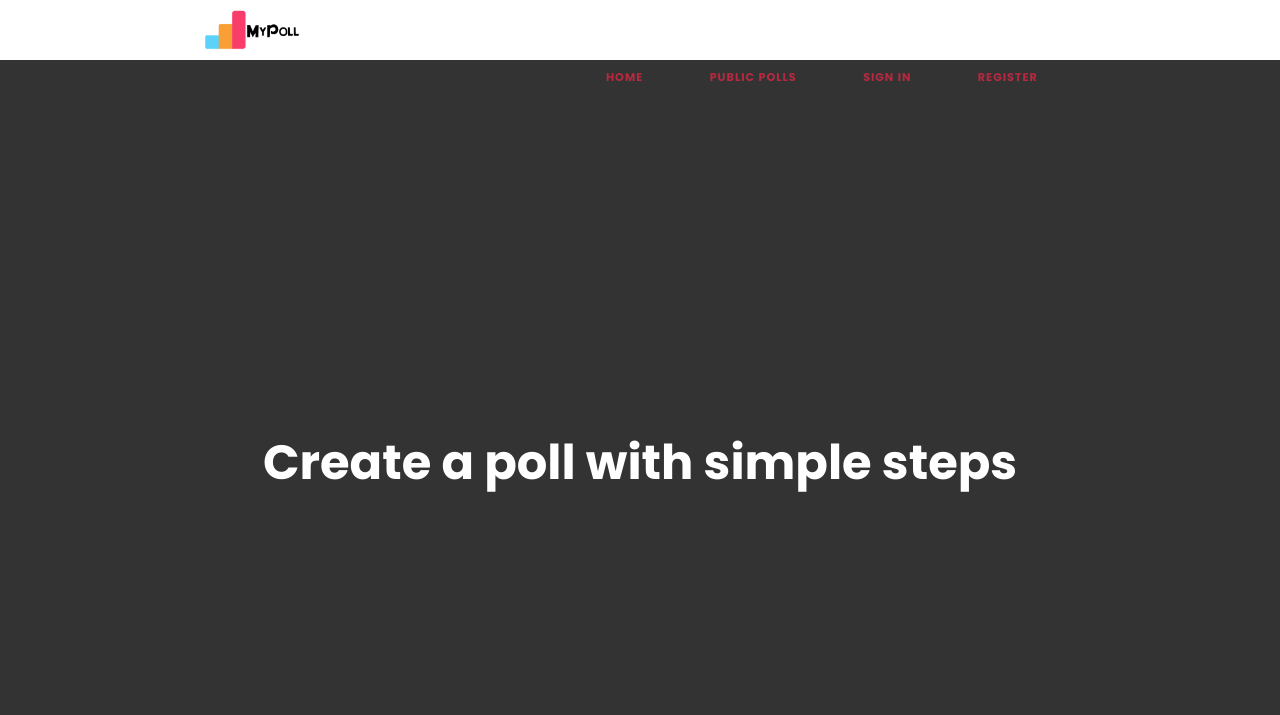
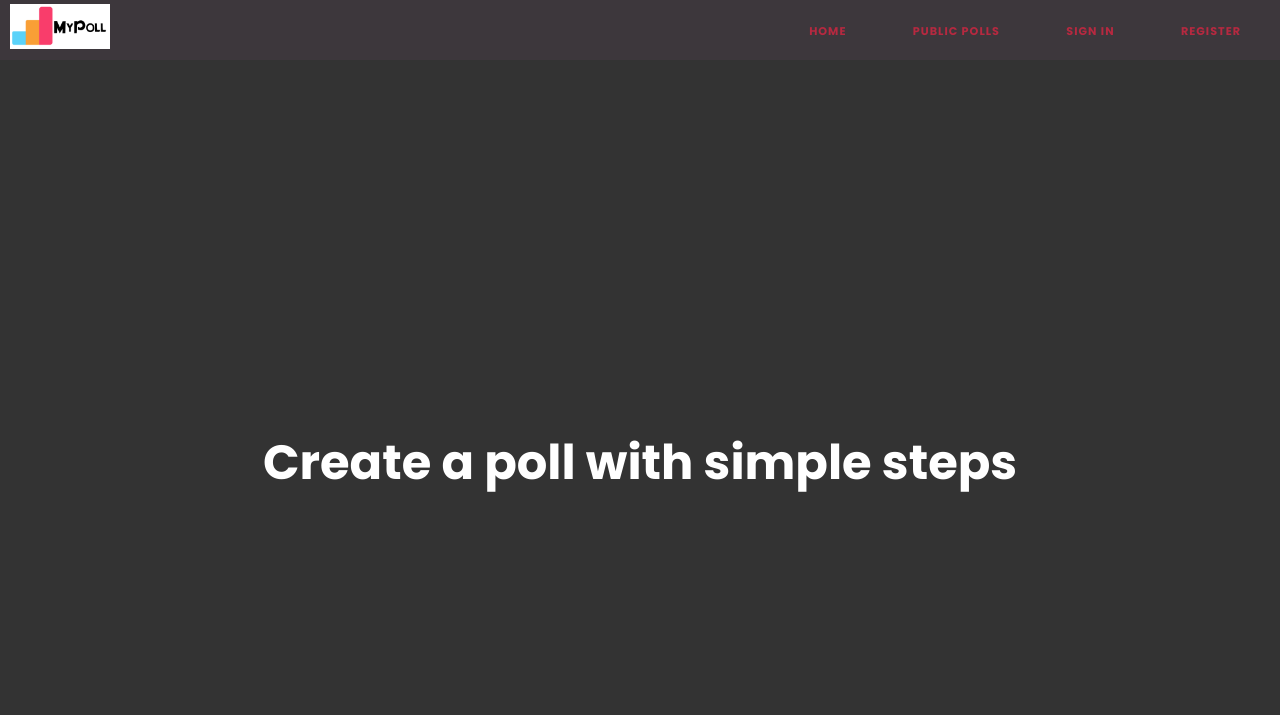
Before and after one commit to altenen-dev/Pollify, a PHP site: page / in a window 1280 px wide. Shown: the top 715 px of the page. Run offline with PHP 8.4, Linux system fonts and the light colour scheme; data that the repository does not hold is empty; some libraries are stand-ins or nearby versions.

Commit message:
fixed navbar

```diff
--- a/css/style.css
+++ b/css/style.css
@@ -21,14 +21,11 @@
   gap: 0.25rem;
   padding: 0.25em 0;
   list-style: none;
-  margin: 0;
-  display: flex;
-  align-items: center;
   }
   #navbar {
-
-    background-color: white;
-    padding: 1rem;
+    text-align: center;
+    width: 100%;
+    background-color: rgb(61, 55, 60);
     display: flex;
     justify-content: space-between;
     align-items: center;
@@ -49,15 +46,12 @@
 
 }
 
-  .nav-wrapper {
-    margin: auto;
-    text-align: center;
-    width: 70%;
-  }
+
 
   .logo {
     float: left;
-    margin-right: 1.5rem;
+    margin-right:2.5rem;
+    padding-left: 10px;
     font-size: 1.25rem;
   text-decoration: none;
   white-space: nowrap;
@@ -65,6 +59,7 @@
   }
 
   #navbar ul {
+    align-self: center;
     display: inline-block;
     float: right;
     list-style: none;
@@ -86,11 +81,10 @@
     color: rgb(182, 41, 64);
     display: block;
     font-size: 0.7em;
-    height: 50px;
     letter-spacing: 1px;
     margin: 0 20px;
     padding: 0 4px;
-    position: relative;
+    /* position: relative; */
     text-decoration: none;
     text-transform: uppercase;
     transition: all 0.5s ease;
@@ -145,74 +139,6 @@
 /* Tablet View */
 
 @media only screen and (max-width: 960px) {
-    /* .navbar  {
-        display: none;
-
-        position: absolute;
-        top: 70px;
-        left: 0;
-        width: 100%;
-        background-color: #333;
-    }
-.navbutton {
-    width: 100%;
-
-
-}
-    .navbutton.show {
-
-        display: flex;
-    }
-
-    .navbutton li {
-        display: none;
-        margin: 0;
-        text-align: center;
-    }
-
-    .burger-menu {
-      display: block;
-  }
-
-  #menu {
-      display: none;
-  }
-
-  #menu {
-    display: none;
-    flex-direction: column;
-    position: absolute;
-    top: 60px;
-    left: 0;
-    width: 100%;
-    background-color: #333;
-    box-shadow: 0px 2px 5px rgba(0, 0, 0, 0.1);
-}
-
-#menu.show {
-    display: flex;
-}
-
-#menu li {
-    margin: 0;
-    text-align: center;
-    padding: 10px;
-}
-
-#navbar {
-    flex-direction: column;
-}
-
-    .burger-menu.show ~ #menu {
-      display: flex;
-      flex-direction: column;
-      position: absolute;
-      top: 60px;
-      left: 0;
-      width: 100%;
-      background-color: #333;
-      box-shadow: 0px 2px 5px rgba(0, 0, 0, 0.1);
-  } */
 
 
 
@@ -222,32 +148,34 @@
   #menu {
     display: none;
     flex-direction: column;
-    position: absolute;
-    top: 60px;
     left: 0;
     width: 100%;
+    margin: 0;
+    padding: 0;
+    position: relative;
     background-color: #333;
     box-shadow: 0px 2px 5px rgba(0, 0, 0, 0.1);
 }
 
-/* #menu.show {
-    display: flex;
-} */
 
 #menu li {
     margin: 0;
     text-align: center;
     padding: 10px;
+    display: block;
+    border-bottom: 1px solid #333;
+    float: none;
 }
-
+nav {
+  flex-direction: row !important;
+  flex-wrap: wrap;
+}
 #navbar {
     flex-direction: column;
 }
-
-
 .burger-menu .burgermenu {
 display: block !important;
-margin-left: 50rem;
+margin-right: 10px;
 font-size: 1.5em;
 align-self:flex-end;
 cursor: pointer;
@@ -260,16 +188,6 @@ cursor: pointer;
   display: none;
 }
 
-/* .burger-menu.show ~ #menu {
-  display: flex;
-  flex-direction: column;
-  position: absolute;
-  top: 60px;
-  left: 0;
-  width: 100%;
-  background-color: #333;
-  box-shadow: 0px 2px 5px rgba(0, 0, 0, 0.1);
-} */
 
 .hide-navbar {
   display: none;
@@ -277,8 +195,8 @@ cursor: pointer;
 
 }
 
-.show-navbar .navbar {
-  display: block;
+.show {
+  display: block !important;
 }
 /*                   END OF NAVBAR                                                  */
 
--- a/init/footer.php
+++ b/init/footer.php
@@ -32,13 +32,22 @@
 
         <script>
         function toggleMenu() {
-            var menu = document.getElementById("menu");
-            menu.classList.toggle("show");
+            // var menu = document.getElementById("menu");
+            // menu.classList.toggle("show");
 
 
 //             var navbarContainer = document.querySelector('.navbar-container');
 //   navbarContainer.classList.toggle('show-navbar');
         }
+        function showmenu()
+{
+    var x = document.getElementById('menu');
+    if (x.style.display == 'none') {
+        x.style.display = 'block';
+    } else {
+        x.style.display = 'none';
+    }
+}
     </script>
 
         <script src="https://code.jquery.com/jquery-3.4.1.js" integrity="sha256-WpOohJOqMqqyKL9FccASB9O0KwACQJpFTUBLTYOVvVU="crossorigin="anonymous"></script>
--- a/init/header.php
+++ b/init/header.php
@@ -52,14 +52,16 @@ if (!empty($maintaince)){
 
 
     <nav id="navbar">
-  <div class="nav-wrapper ">
+  <!-- <div class="nav-wrapper "> -->
 
     <div class="logo">
       <a href="#home"><img width="100px" height="auto" src="./css/logo1.png"></a>
     </div>
 
+    <div class="toggle burger-menu"><a  class="burgermenu"> <i class="fa fa-bars "></i></a></div>
 
-    <ul class="navbar show  hide-on-small-screen" id="menu" >
+
+    <ul class="navbar   hide-on-small-screen" id="menu" >
 
       <li><a  class="navbutton" href="dashboard.php">Home</a></li>
       <li><a class="navbutton" href="viewallpolls.php">Public Polls</a></li>
@@ -79,12 +81,10 @@ if (!empty($maintaince)){
       ?>
 
     </ul>
-    <div class="burger-menu" onclick="toggleMenu()"><a  class="burgermenu"> <i class="fa fa-bars "></i></a></div>
-
-  </div>
 
 
-</div>
+
+<!-- </div> -->
 
 
 </nav>
```
